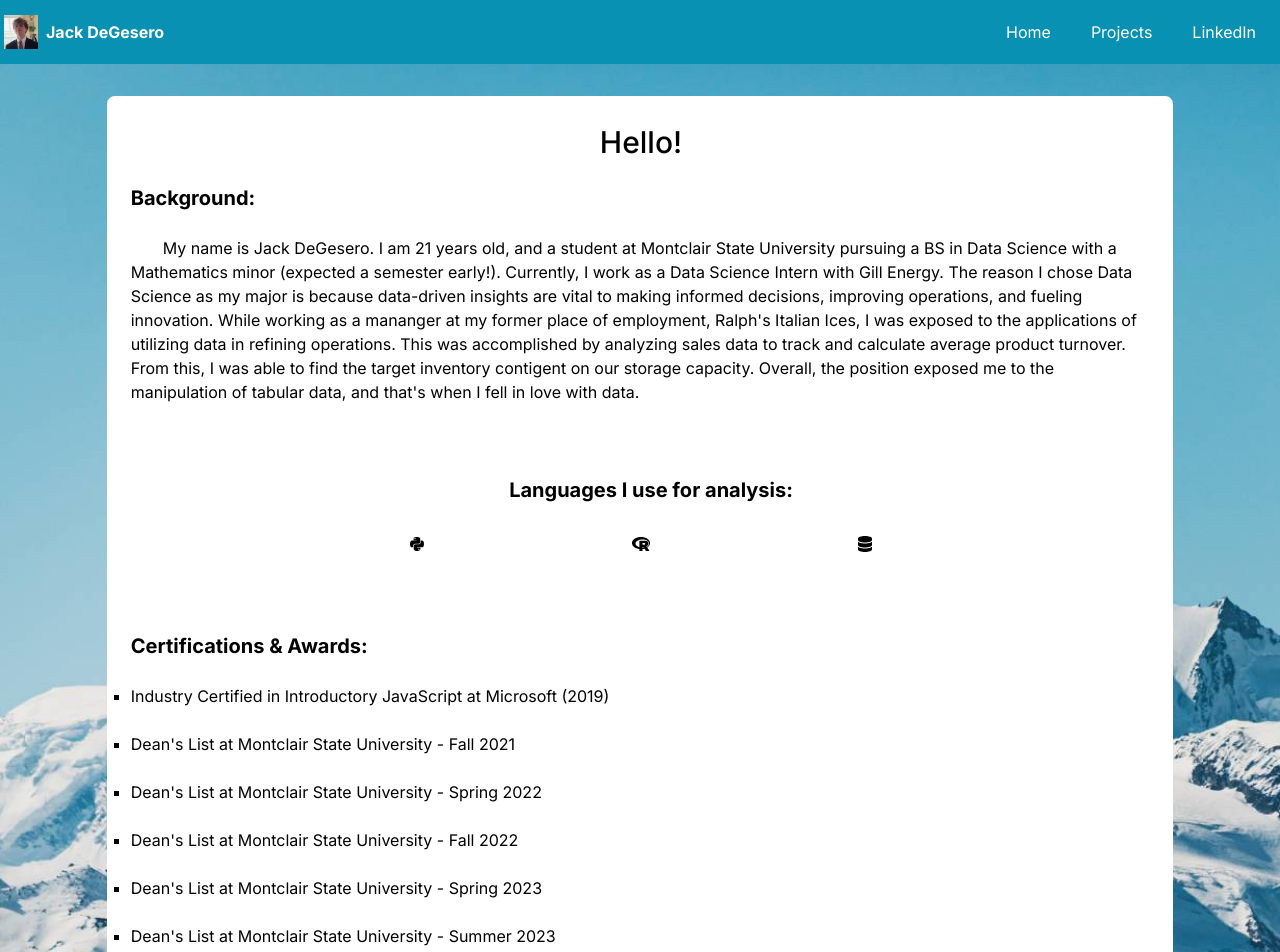
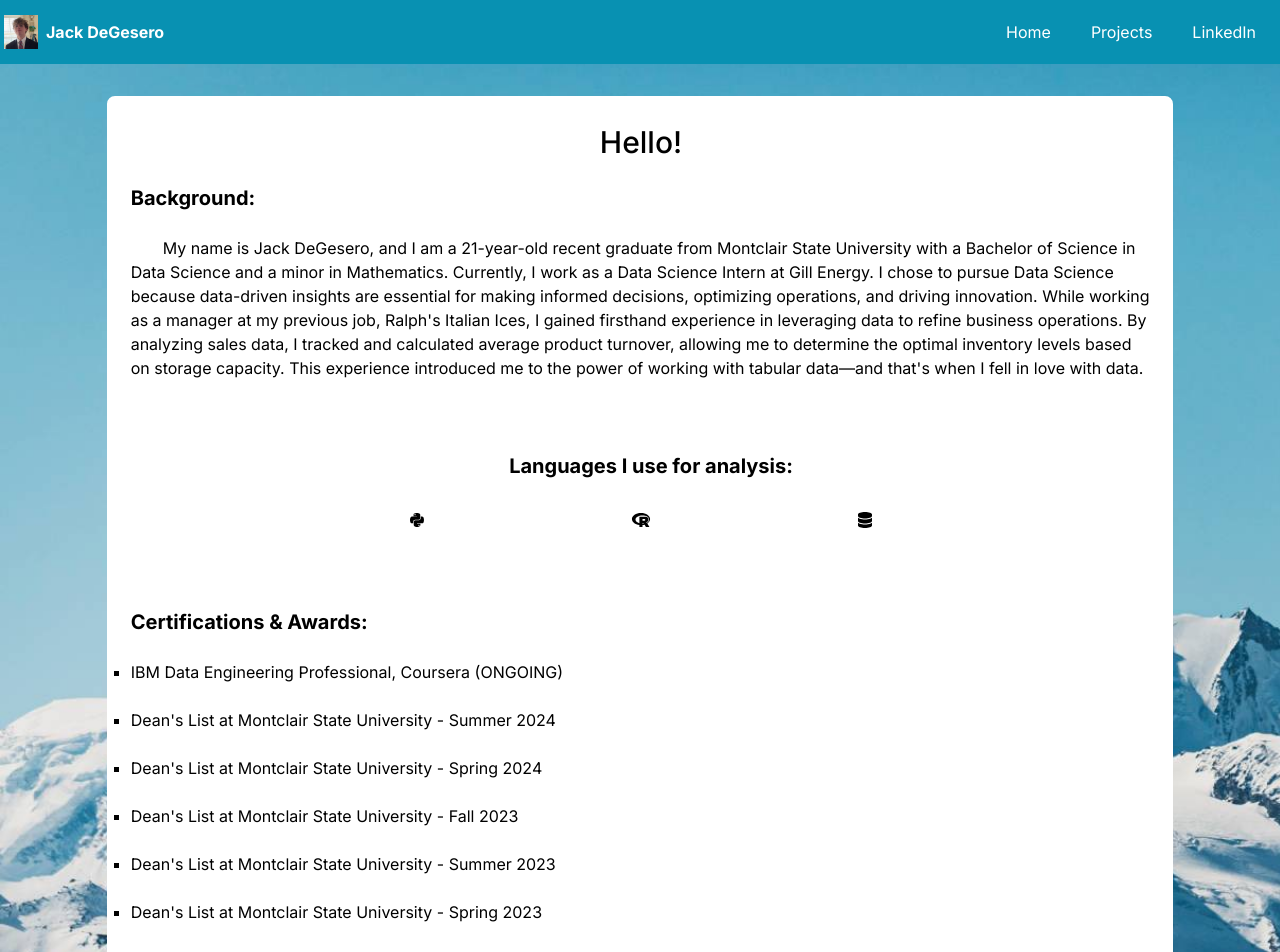
Before and after one commit to Dino0o/jackportfolio, a Next.js app: page / in a window 1280 px wide. Shown: the top 952 px of the page. Built offline with nearby package versions, Linux system fonts and the light colour scheme.

Commit message:
grad update

```diff
--- a/src/app/page.js
+++ b/src/app/page.js
@@ -13,12 +13,9 @@ export default function Home() {
         <div className='text-xl pl-5 font-bold'>Background:</div>
         <br/>
         <div className='pl-5 pr-5 indent-8'>
-        My name is Jack DeGesero. I am 21 years old, and a student at Montclair State University pursuing a BS in Data Science with a Mathematics minor (expected a semester early!).
-        Currently, I work as a Data Science Intern with Gill Energy. The reason I chose Data Science as my major is because data-driven insights are vital to making informed decisions,
-        improving operations, and fueling innovation. While working as a mananger at my former place of employment, Ralph&apos;s Italian Ices, I was
-        exposed to the applications of utilizing data in refining operations. This was accomplished by analyzing sales data to track and calculate average
-        product turnover. From this, I was able to find the target inventory contigent on our storage capacity. Overall, the position exposed me to the
-        manipulation of tabular data, and that&apos;s when I fell in love with data.
+        My name is Jack DeGesero, and I am a 21-year-old recent graduate from Montclair State University with a Bachelor of Science in Data Science and a minor in Mathematics.
+        Currently, I work as a Data Science Intern at Gill Energy. I chose to pursue Data Science because data-driven insights are essential for making informed decisions, optimizing operations, and driving innovation.
+        While working as a manager at my previous job, Ralph's Italian Ices, I gained firsthand experience in leveraging data to refine business operations. By analyzing sales data, I tracked and calculated average product turnover, allowing me to determine the optimal inventory levels based on storage capacity. This experience introduced me to the power of working with tabular data—and that's when I fell in love with data.
         </div>
         <br/>
         <br/>
@@ -38,15 +35,17 @@ export default function Home() {
         <br/>
         <div className='pl-5 pr-5'>
         <ul style={{listStyleType: 'square'}}>
-          <li>Industry Certified in Introductory JavaScript at Microsoft (2019)</li><br/>
-          <li>Dean&apos;s List at Montclair State University - Fall 2021</li><br/>
-          <li>Dean&apos;s List at Montclair State University - Spring 2022</li><br/>
-          <li>Dean&apos;s List at Montclair State University - Fall 2022</li><br/>
-          <li>Dean&apos;s List at Montclair State University - Spring 2023</li><br/>
-          <li>Dean&apos;s List at Montclair State University - Summer 2023</li><br/>
-          <li>Dean&apos;s List at Montclair State University - Fall 2023</li><br/>
-          <li>Dean&apos;s List at Montclair State University - Spring 2024</li><br/>
-          <li>Dean&apos;s List at Montclair State University - Summer 2024</li><br/>
+        <li>IBM Data Engineering Professional, Coursera (ONGOING)</li><br/>
+        <li>Dean&apos;s List at Montclair State University - Summer 2024</li><br/>
+        <li>Dean&apos;s List at Montclair State University - Spring 2024</li><br/>
+        <li>Dean&apos;s List at Montclair State University - Fall 2023</li><br/>
+        <li>Dean&apos;s List at Montclair State University - Summer 2023</li><br/>
+        <li>Dean&apos;s List at Montclair State University - Spring 2023</li><br/>
+        <li>Dean&apos;s List at Montclair State University - Fall 2022</li><br/>
+        <li>Dean&apos;s List at Montclair State University - Spring 2022</li><br/>
+        <li>Dean&apos;s List at Montclair State University - Fall 2021</li><br/>
+        <li>Industry Certified in Introductory JavaScript at Microsoft (2019)</li><br/>
+
         </ul>
         </div>
         <br/>
```
